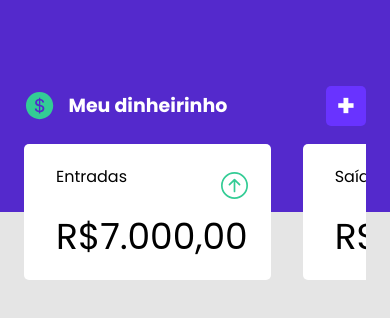
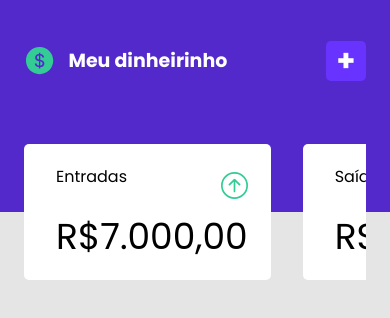
Before and after one commit to carmoandre/projeto-meudinheirinho-olabi, a React (Create React App) app: page / in a window 390 px wide. Shown: the top 318 px of the page. Built offline with nearby package versions, Linux system fonts and the light colour scheme.

Commit message:
Header mobile padding adjustments

```diff
--- a/src/components/Header.js
+++ b/src/components/Header.js
@@ -24,7 +24,7 @@ const HeaderCss = styled.header`
     padding: 0 11.11% 90px 11.11%;
 
     @media (max-width: 650px) {
-        padding: 0 24px;
+        padding: 0 24px 90px 24px;
     }
 `;
 
```
